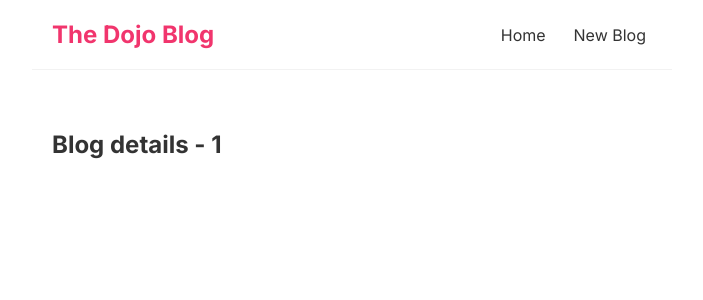
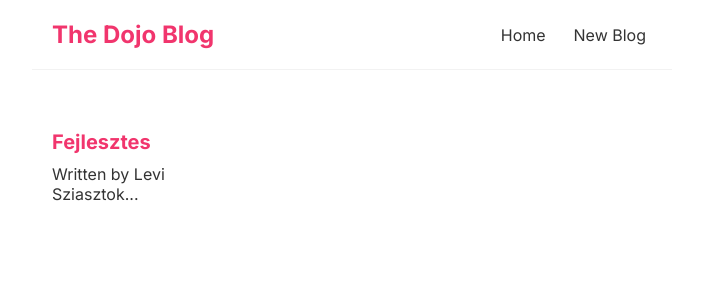
Before and after one commit to leventenyiro/react-test, a React (Create React App) app: page /blogs/1 in a window 1280 px wide. Shown: the top 300 px of the page, without its empty margins (288-991 px from the left). Built offline with nearby package versions, Linux system fonts and the light colour scheme; data requests are answered from the project's data file; the HTML template or start-up script is replaced by a standard one.

Commit message:
Reusing custom hooks

```diff
--- a/src/BlogDetails.js
+++ b/src/BlogDetails.js
@@ -1,11 +1,21 @@
 import { useParams } from "react-router-dom";
+import useFetch from "./useFetch";
 
 const BlogDetails = () => {
     const { id } = useParams();
+    const { data: blog, error, isPending } = useFetch("http://localhost:8000/blogs/" + id);
 
     return (
         <div className="blog-details">
-            <h2>Blog details - { id }</h2>
+            { isPending && <div>Loading</div> }
+            { error && <div>{ error }</div>}
+            { blog && (
+                <article>
+                    <h2>{ blog.title }</h2>
+                    <p>Written by { blog.author }</p>
+                    <p>{ blog.body }</p>
+                </article>
+            )}
         </div>
     );
 }
--- a/src/index.css
+++ b/src/index.css
@@ -48,3 +48,13 @@
   color: #f1356d;
   margin-bottom: 8px;
 }
+
+.blog-details h2 {
+  font-size: 20px;
+  color: #f1356d;
+  margin-bottom: 10px;
+}
+
+.blog-details div {
+  margin: 20px 0;
+}
```
